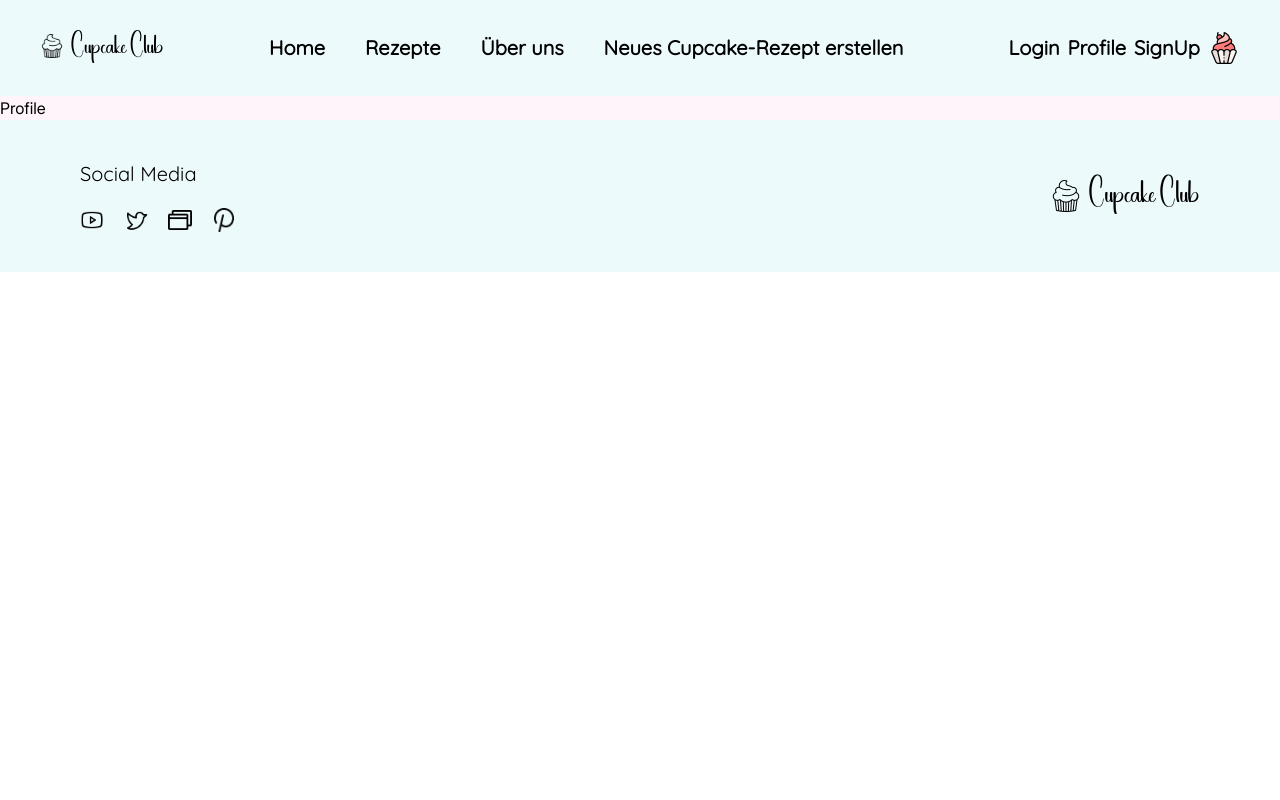
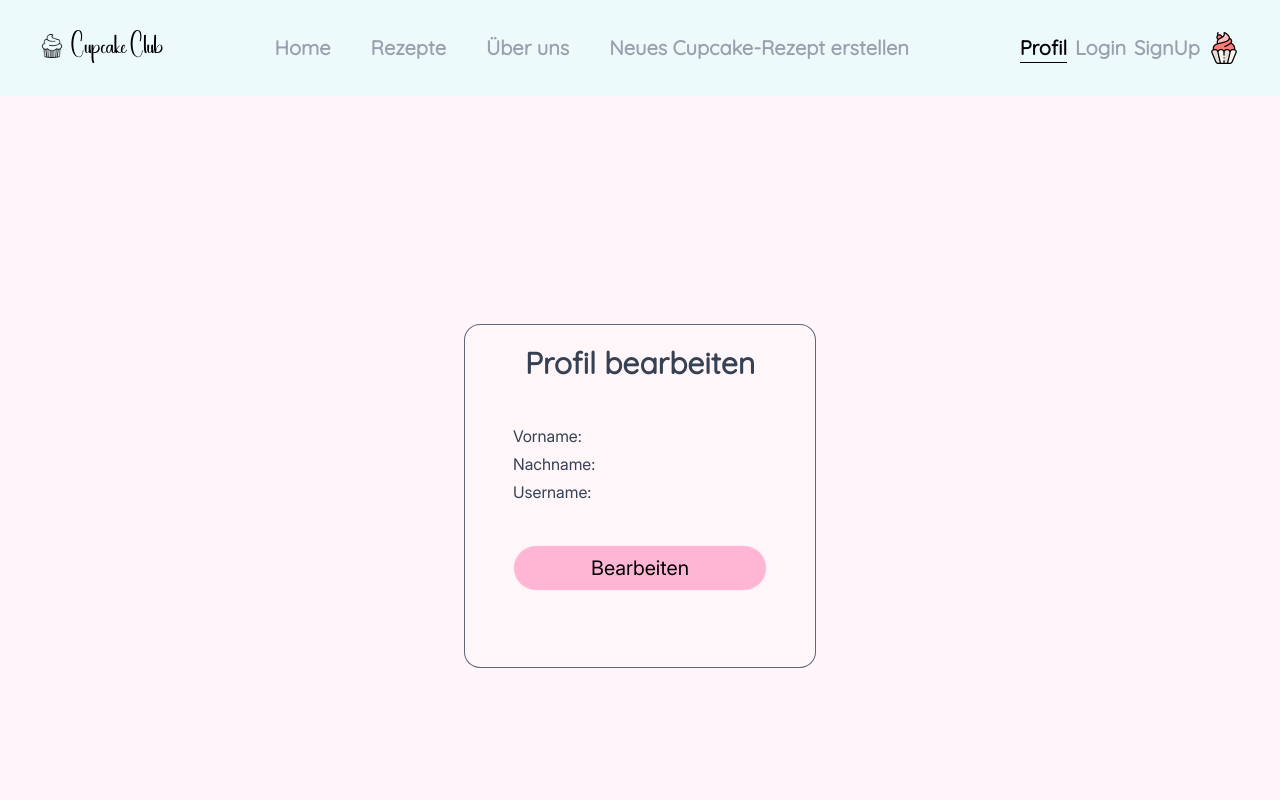
Before and after one commit to BinaryBecca/project26_tag58-59_supabase_recipeApp, a React (Vite) app: page /profile in a window 1280 px wide. Shown: the top 800 px of the page. Built offline with nearby package versions, Linux system fonts and the light colour scheme; no server answers; the database is empty.

Commit message:
profile page

```diff
--- a/src/components/nav/Nav.tsx
+++ b/src/components/nav/Nav.tsx
@@ -1,10 +1,23 @@
-import { Link } from "react-router"
+import { Link, NavLink, useNavigate } from "react-router"
 import { useContext } from "react"
 import { darkModeContext, type DarkmodeProviderProps } from "../darkModeContext/DarkModeProvider"
 import Button from "../button/Button"
+import { mainContext, type mainContextProps } from "../../context/MainProvider"
+import supabase from "../../utils/supabase"
 
 export default function Nav() {
   const { isDarkMode } = useContext(darkModeContext) as DarkmodeProviderProps
+  const { isLoggedIn, setIsLoggedIn } = useContext(mainContext) as mainContextProps
+  const navigate = useNavigate()
+
+  async function logOut() {
+    const { error } = await supabase.auth.signOut()
+    if (error) {
+      console.error("Logout funktioniert nicht", error)
+    }
+    setIsLoggedIn(false)
+    navigate("/")
+  }
 
   // const handleOnClick = () => {
   //   if (isDarkMode) {
@@ -20,16 +33,42 @@ export default function Nav() {
       </div>
 
       <div className="flex flex-row gap-10 text-l font-bold">
-        <Link to="/">Home</Link>
-        <Link to="recipes">Rezepte</Link>
-        <Link to="about">Über uns</Link>
-        <Link to="create">Neues Cupcake-Rezept erstellen</Link>
+        <NavLink to="/" className={({ isActive }) => ` ${isActive ? "border-b text-xl" : "text-gray-400"}`}>
+          Home
+        </NavLink>
+        <NavLink to="recipes" className={({ isActive }) => ` ${isActive ? "border-b text-xl" : "text-gray-400"}`}>
+          Rezepte
+        </NavLink>
+        <NavLink to="about" className={({ isActive }) => ` ${isActive ? "border-b text-xl" : "text-gray-400"}`}>
+          Über uns
+        </NavLink>
+        <NavLink to="create" className={({ isActive }) => ` ${isActive ? "border-b text-xl" : "text-gray-400"}`}>
+          Neues Cupcake-Rezept erstellen
+        </NavLink>
       </div>
 
       <div className="flex flex-row items-center gap-2 text-l font-bold">
-        <Link to="login">Login</Link>
-        <Link to="profile">Profile</Link>
-        <Link to="signup">SignUp</Link>
+        <NavLink to="profile" className={({ isActive }) => ` ${isActive ? "border-b text-xl" : "text-gray-400"}`}>
+          Profil
+        </NavLink>
+
+        {!isLoggedIn ? (
+          <>
+            <NavLink to="login" className={({ isActive }) => ` ${isActive ? "border-b text-xl" : "text-gray-400"}`}>
+              Login
+            </NavLink>
+            <NavLink to="signup" className={({ isActive }) => ` ${isActive ? "border-b text-xl" : "text-gray-400"}`}>
+              SignUp
+            </NavLink>
+          </>
+        ) : (
+          <div className="flex items-center">
+            <button onClick={logOut} className="bg-pastelpink text-white py-2 px-4 rounded-3xl cursor-pointer">
+              Log Out
+            </button>
+          </div>
+        )}
+
         <Button
           className="h-8 w-8 hover:h-10 hover:w-10 cursor-pointer"
           imgSrc={isDarkMode ? "/img/dark_mode.png" : "/img/light_mode.png"}
--- /dev/null
+++ b/src/components/protectedRoute/ProtectedRoute.tsx
@@ -0,0 +1,17 @@
+import { useContext } from "react"
+import { mainContext, type mainContextProps } from "../../context/MainProvider"
+import { Navigate } from "react-router"
+
+export default function ProtectedRoute({ children }: { children: React.ReactNode }) {
+  const { isLoggedIn, loading } = useContext(mainContext) as mainContextProps
+
+  if (loading) {
+    return <div>Loading....</div>
+  }
+
+  if (!isLoggedIn) {
+    return <Navigate to="/login" replace />
+  }
+
+  return children
+}
--- a/src/context/MainProvider.tsx
+++ b/src/context/MainProvider.tsx
@@ -4,11 +4,18 @@ import type { IRecipe } from "../interfaces/IRecipe"
 import { getCategories, getIngredients, getRecipes } from "../functions/functions"
 import type { IIngredient } from "../interfaces/IIngredient"
 import type { ICategory } from "../interfaces/ICategory"
+import type { IUser } from "../interfaces/IUser"
+import supabase from "../utils/supabase"
 
 export interface mainContextProps {
   recipes: IRecipe[]
   ingredients: IIngredient[]
   categories: ICategory[]
+  isLoggedIn: boolean
+  setIsLoggedIn: React.Dispatch<React.SetStateAction<boolean>>
+  loading: boolean
+  user: IUser | null
+  setUser: React.Dispatch<React.SetStateAction<IUser | null>>
 }
 
 export const mainContext = createContext<mainContextProps | null>(null)
@@ -17,6 +24,10 @@ export default function MainProvider({ children }: { children: React.ReactNode }
   const [recipes, setRecipes] = useState<IRecipe[]>([])
   const [ingredients, setIngredients] = useState<IIngredient[]>([])
   const [categories, setCategories] = useState<ICategory[]>([])
+
+  const [isLoggedIn, setIsLoggedIn] = useState<boolean>(false)
+  const [loading, setLoading] = useState<boolean>(false)
+  const [user, setUser] = useState<IUser | null>(null)
 
   useEffect(() => {
     const getData = async () => {
@@ -31,5 +42,40 @@ export default function MainProvider({ children }: { children: React.ReactNode }
     getData()
   }, [])
 
-  return <mainContext.Provider value={{ recipes, ingredients, categories }}>{children}</mainContext.Provider>
+  useEffect(() => {
+    const checkSession = async () => {
+      setLoading(true)
+      const { data } = await supabase.auth.getSession()
+      const session = data?.session
+
+      if (session?.user) {
+        setUser(session?.user as unknown as IUser)
+        setIsLoggedIn(true)
+      } else {
+        setUser(null)
+        setIsLoggedIn(false)
+      }
+      setLoading(false)
+    }
+    checkSession()
+
+    const {
+      data: { subscription },
+    } = supabase.auth.onAuthStateChange((_event, session) => {
+      setUser((session?.user as unknown as IUser) || null)
+      setIsLoggedIn(!!session?.user)
+      setLoading(false)
+    })
+
+    return () => {
+      subscription.unsubscribe()
+    }
+  }, [])
+
+  return (
+    <mainContext.Provider
+      value={{ recipes, ingredients, categories, isLoggedIn, setIsLoggedIn, loading, user, setUser }}>
+      {children}
+    </mainContext.Provider>
+  )
 }
--- a/src/pages/login/Login.tsx
+++ b/src/pages/login/Login.tsx
@@ -26,7 +26,7 @@ export default function Login() {
         console.error("Fehler beim Login", error)
       }
       console.log("Login war erfolgreich", data)
-      navigate("/profile")
+      navigate("/")
     } catch (error) {
       console.error("Fehler beim Login", error)
     }
--- a/src/pages/profile/Profile.tsx
+++ b/src/pages/profile/Profile.tsx
@@ -1,5 +1,145 @@
-import React from "react"
+import React, { useContext, useEffect, useState } from "react"
+import { mainContext } from "../../context/MainProvider"
+import type { IUser } from "../../interfaces/IUser"
+import supabase from "../../utils/supabase"
+import { darkModeContext, type DarkmodeProviderProps } from "../../components/darkModeContext/DarkModeProvider"
+import FormFieldInput from "../../components/formFieldInput/FormFieldInput"
+import FormButton from "../../components/formButton/FormButton"
+
+interface ProfileProps {
+  user: IUser
+  setUser: React.Dispatch<React.SetStateAction<IUser | null>>
+}
 
 export default function Profile() {
-  return <div>Profile</div>
+  const { isDarkMode } = useContext(darkModeContext) as DarkmodeProviderProps
+  const { user, setUser } = useContext(mainContext) as ProfileProps
+
+  const [isEditing, setIsEditing] = useState<boolean>(false)
+  const [newFirstname, setNewFirstname] = useState("")
+  const [newLastname, setNewLastname] = useState("")
+  const [newUsername, setNewUsername] = useState("")
+
+  const fetchData = async () => {
+    const {
+      data: { user },
+    } = await supabase.auth.getUser()
+
+    if (user) {
+      const { data, error } = await supabase.from("users").select("*").eq("id", user.id)
+      if (error) {
+        console.error("Fehler beim Fetchen", error)
+      } else {
+        setUser(data?.[0] || null)
+      }
+    }
+  }
+
+  useEffect(() => {
+    fetchData()
+  }, [])
+
+  async function handleSave() {
+    if ((user && newUsername !== user.username) || newFirstname !== user.firstname || newLastname !== user.lastname) {
+      const { error } = await supabase
+        .from("users")
+        .update({
+          firstname: newFirstname,
+          lastname: newLastname,
+          username: newUsername,
+        })
+        .eq("id", user.id)
+      if (error) {
+        console.error("Fehler beim Speichern", error)
+      } else {
+        fetchData()
+      }
+    }
+    setIsEditing(false)
+  }
+
+  function handleClick() {
+    if (user) {
+      setNewFirstname(user.firstname)
+      setNewLastname(user.lastname)
+      setNewUsername(user.username)
+      setIsEditing(true)
+    }
+  }
+
+  return (
+    <div className="min-h-screen flex items-center justify-center">
+      <div
+        className={`border rounded-2xl py-5 px-10  ${
+          isDarkMode ? "bg-white/20 border-gray-700/80" : "bg-pastelpink/40 border-white/80"
+        }`}>
+        <h2
+          className={`text-center font-quicksand font-bold text-3xl px-5 ${
+            isDarkMode ? "text-gray-700" : "text-white/80"
+          }`}>
+          Profil bearbeiten
+        </h2>
+        <form className="flex flex-col align-items py-10 px-2" onSubmit={handleSave}>
+          {!isEditing ? (
+            <>
+              <div className="mb-10">
+                <p className="text-gray-700">
+                  Vorname: <span className="text-xl">{user?.firstname}</span>
+                </p>
+                <p className="text-gray-700">
+                  Nachname: <span className="text-xl">{user?.lastname}</span>
+                </p>
+                <p className="text-gray-700">
+                  Username: <span className="text-xl">{user?.username}</span>
+                </p>
+              </div>
+
+              <button
+                type="button"
+                onClick={handleClick}
+                className={`p-2 mb-4 border border-white/80 rounded-4xl text-xl cursor-pointer ${
+                  isDarkMode ? "bg-pastelpink text-black" : "bg-white text-pastelpink"
+                }`}>
+                Bearbeiten
+              </button>
+            </>
+          ) : (
+            <>
+              <label className="text-gray-600 pl-2">Vorname</label>
+              <FormFieldInput
+                type="text"
+                name="firstname"
+                value={newFirstname}
+                onChange={(e) => setNewFirstname(e.target.value)}
+                placeholder="Vorname"
+                required
+              />
+
+              <label className="text-gray-600 pl-2">Nachname</label>
+              <FormFieldInput
+                type="text"
+                name="lastname"
+                value={newLastname}
+                onChange={(e) => setNewLastname(e.target.value)}
+                placeholder="Nachname"
+                required
+              />
+
+              <label className="text-gray-600 pl-2">Username</label>
+              <FormFieldInput
+                type="text"
+                name="username"
+                value={newUsername}
+                onChange={(e) => setNewUsername(e.target.value)}
+                placeholder="Username"
+                required
+              />
+
+              <FormButton text="Änderungen übernehmen" />
+            </>
+          )}
+        </form>
+      </div>
+    </div>
+  )
 }
```
